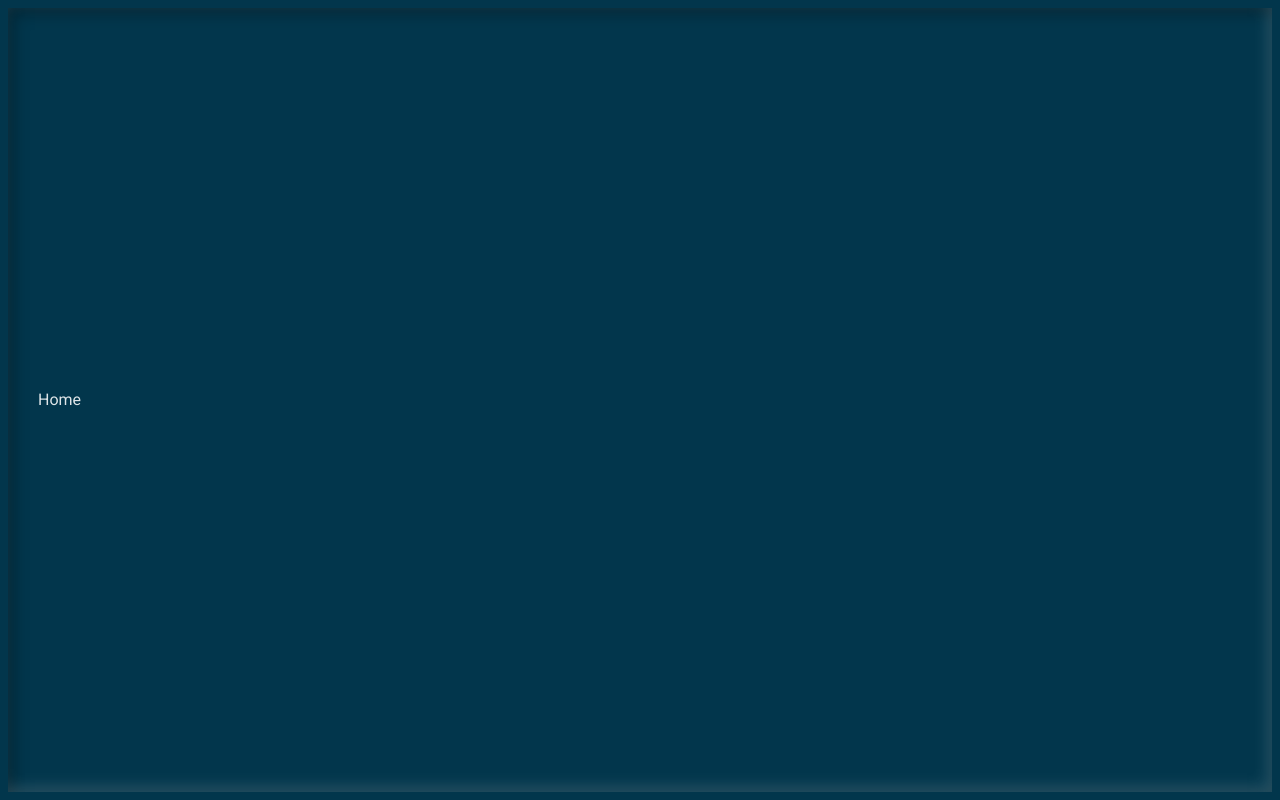
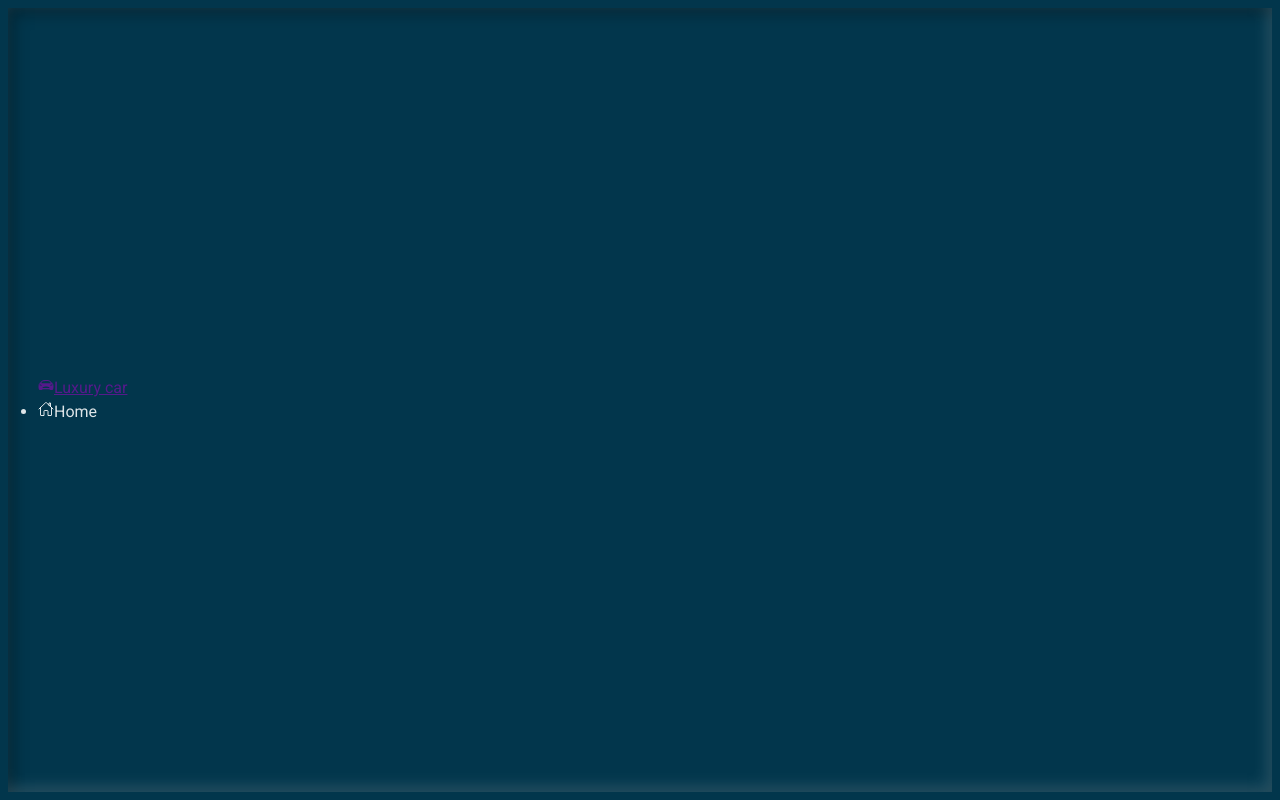
Before and after one commit to KusmiiVasyl/Luxury-car-catalog, a React (Vite) app: page / in a window 1280 px wide. Built offline with nearby package versions, Linux system fonts and the light colour scheme.

Commit message:
Create SideMenu component

```diff
--- a/package.json
+++ b/package.json
@@ -11,7 +11,8 @@
   },
   "dependencies": {
     "react": "^18.2.0",
-    "react-dom": "^18.2.0"
+    "react-dom": "^18.2.0",
+    "react-icons": "^5.0.1"
   },
   "devDependencies": {
     "@types/react": "^18.2.66",
--- /dev/null
+++ b/src/components/SideMenu.jsx
@@ -0,0 +1,21 @@
+import styles from "./SideMenu.module.css";
+import { IoCarSport, IoHomeOutline } from "react-icons/io5";
+
+const SideMenu = () => {
+  return (
+    <div className={styles.sideMenuBlock}>
+      <a href="" className="logo">
+        <IoCarSport />
+        <span>Luxury car</span>
+      </a>
+      <ul className="nav">
+        <li>
+          <IoHomeOutline />
+          Home
+        </li>
+      </ul>
+    </div>
+  );
+};
+
+export default SideMenu;
--- a/src/pages/Home.jsx
+++ b/src/pages/Home.jsx
@@ -1,7 +1,12 @@
+import SideMenu from "../components/SideMenu";
 import styles from "./Home.module.css";
 
 const Home = () => {
-  return <div className={styles.mainBlock}>Home</div>;
+  return (
+    <div className={styles.mainBlock}>
+      <SideMenu />
+    </div>
+  );
 };
 
 export default Home;
```
Also changed, not shown: src/components/SideMenu.module.css (added), 1 other file (tests, documents, lock files or other folders).
